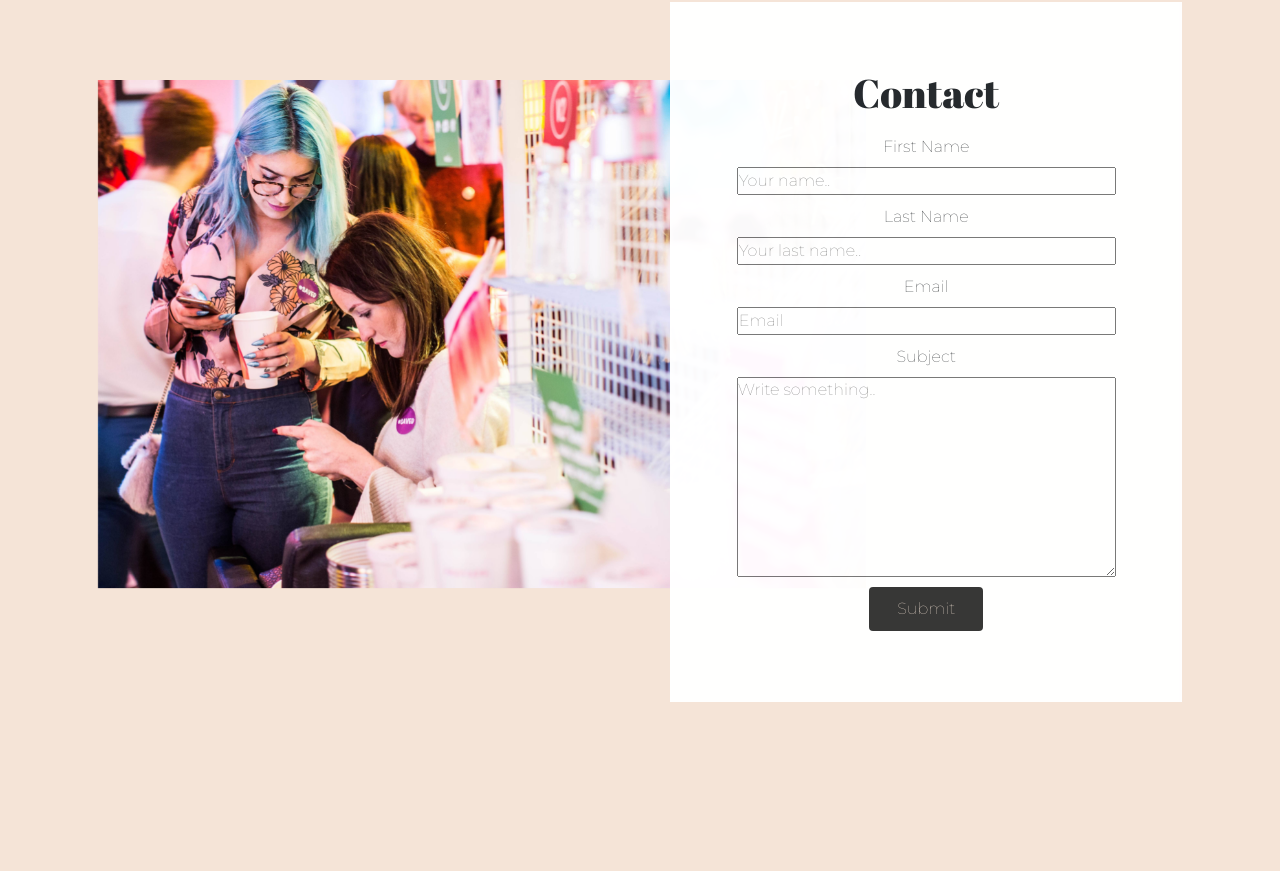
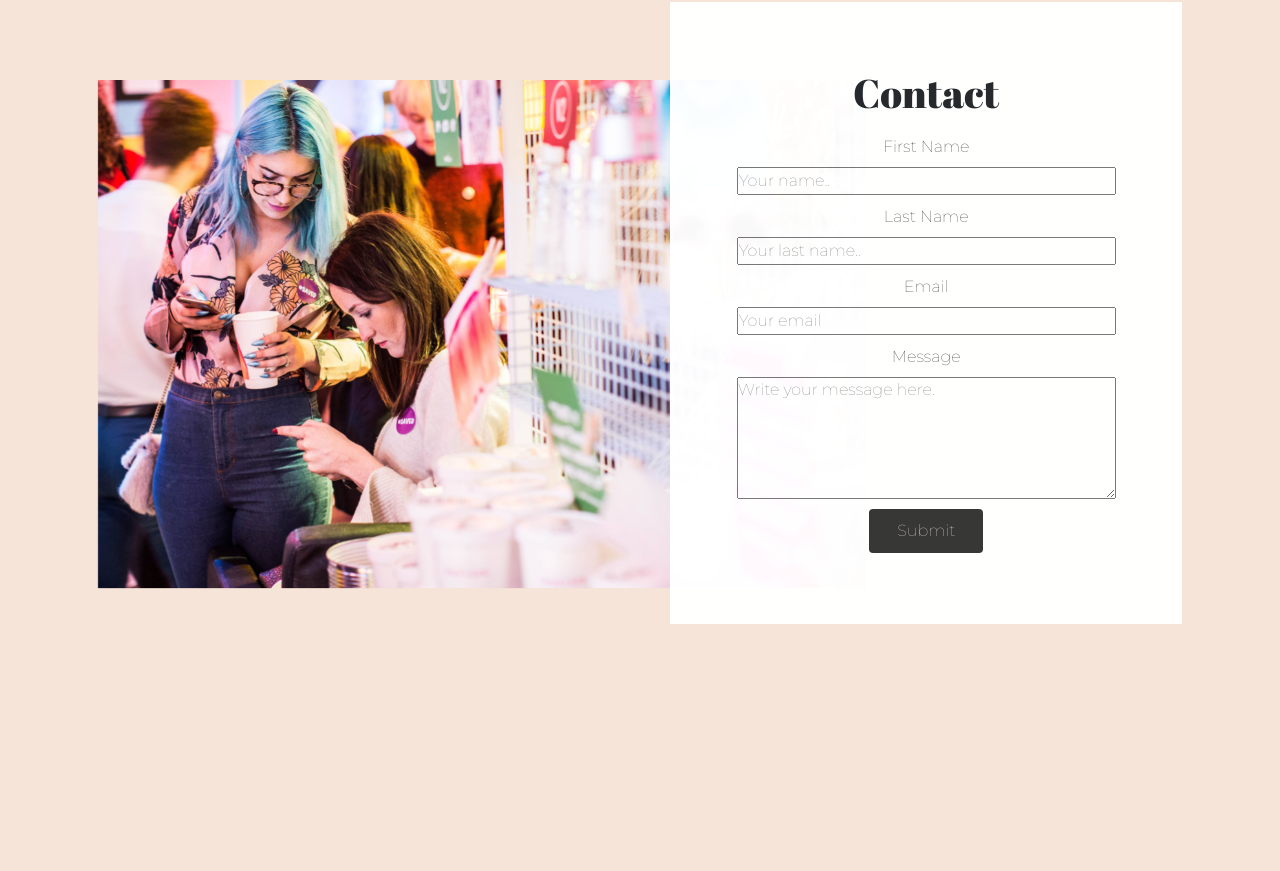
Before and after one commit to ellenmacpherson/personal-website, a website: page index.html in a window 1280 px wide. Shown: the part 1760-2631 px from the top of the page. Drawn offline with nearby package versions, Linux system fonts and the light colour scheme.

Commit message:
form changes

```diff
--- a/index.html
+++ b/index.html
@@ -45,6 +45,12 @@
                     <div class='third-text' data-aos="fade-up"      data-aos-duration="3000" data-aos-delay="300">
                         <h1>Contact</h1>
                         <form name="contact" netlify method="POST" action="success.html" netlify="true">
+                                <label for="fname">First Name</label>
+                                <input type="text" id="fname" name="firstname" placeholder="Your name..">
+
+                                <label for="lname">Last Name</label>
+                                <input type="text" id="lname" name="lastname" placeholder="Your last name..">
+
                                 <label for="email">Email</label>
                                 <input type="email" name="email" placeholder="Your email">
 
@@ -116,20 +122,20 @@
             <div class='third-text' data-aos="fade-up"      data-aos-duration="3000" data-aos-delay="300">
                 <h1>Contact</h1>
                 <form form name="contact" method="POST" data-netlify="true" action="/success.html"></form>
-                    <label for="fname">First Name</label>
-                    <input type="text" id="fname" name="firstname" placeholder="Your name..">
+                <form name="contact" netlify method="POST" action="success.html" netlify="true">
+                        <label for="fname">First Name</label>
+                        <input type="text" id="fname" name="firstname" placeholder="Your name..">
 
-                    <label for="lname">Last Name</label>
-                    <input type="text" id="lname" name="lastname" placeholder="Your last name..">
+                        <label for="lname">Last Name</label>
+                        <input type="text" id="lname" name="lastname" placeholder="Your last name..">
 
-                    <label for="email">Email</label>
-                    <input type="email" id="email" name="email" placeholder="Email">
+                        <label for="email">Email</label>
+                        <input type="email" name="email" placeholder="Your email">
 
-                    <label for="subject">Subject</label>
-                    <textarea id="subject" name="subject" placeholder="Write something.." style="height:200px"></textarea>
-
-                    <input type="submit" value="Submit" class="submit">
-                </div>
+                        <label for="message">Message</label>
+                        <textarea name="message" placeholder="Write your message here." rows=5></textarea>
+                        <input name="submit" class="submit" type="submit" id="submit" action='success.html'>
+                    </form>
         </main>
 
     </div>
```
